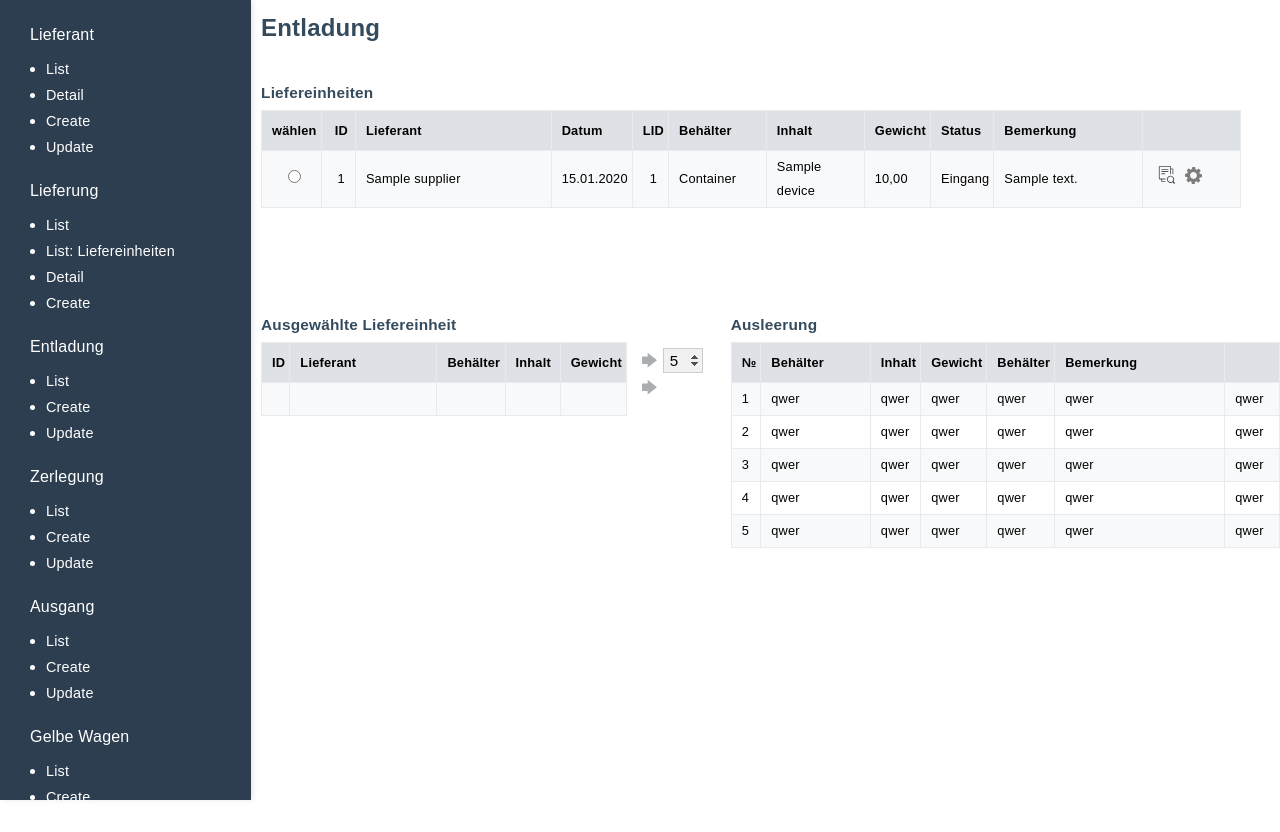
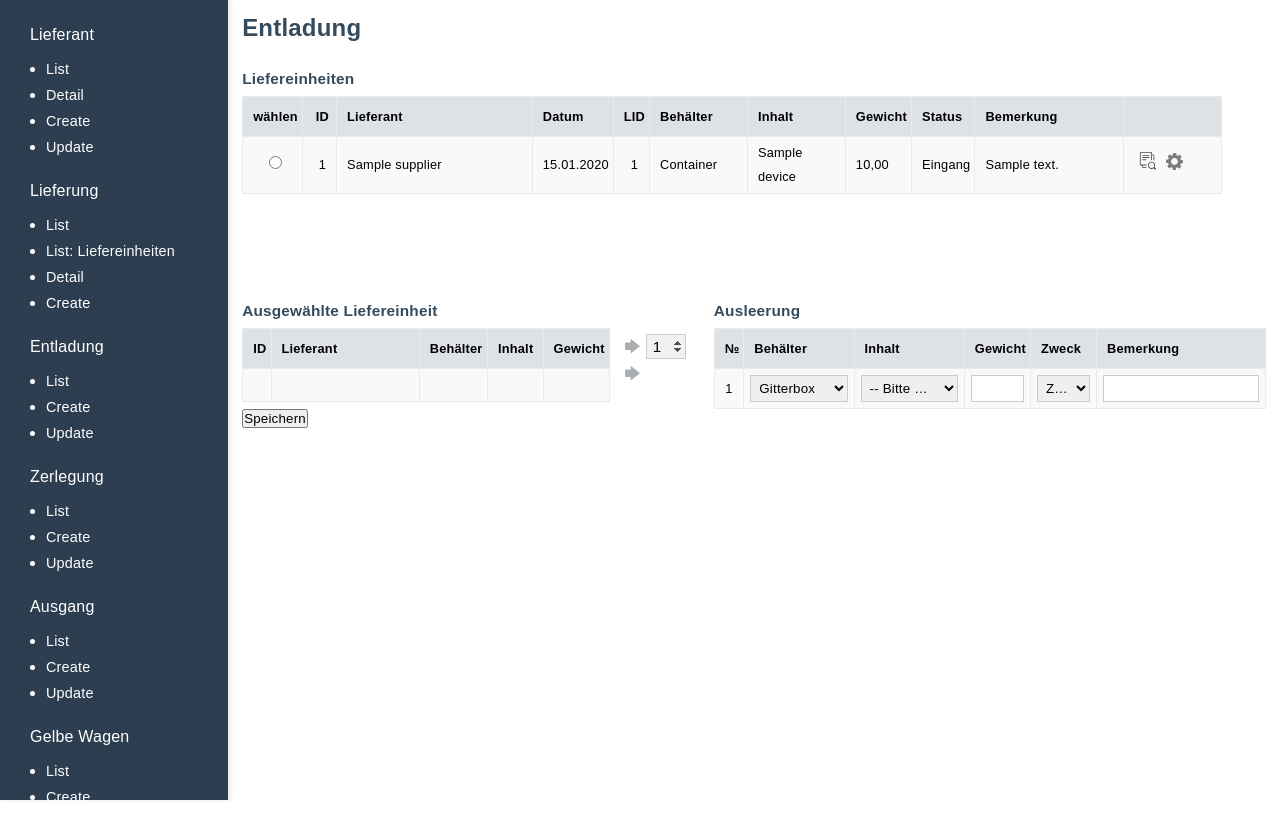
Before and after one commit to mivinkler/recycling, a Django app: page /warenwirtschaft/unloading/create/ in a window 1280 px wide. Run offline with Django 5.2, Linux system fonts and the light colour scheme; tables that the repository leaves empty hold one stand-in row (values such as "Sample post"); lists and menus that the app fills with data are empty.

Commit message:
die Seite "unloading" angelegt

```diff
--- a/warenwirtschaft/static/styles.css
+++ b/warenwirtschaft/static/styles.css
@@ -6,23 +6,23 @@
   letter-spacing: 0.2px;
 }
 
-.container {
+body {
   height: 100vh;
   display: flex;
-  gap: 10px;
 }
 
 main {
   display: flex;
   flex-direction: column;
   height: 100%;
-  width: 100%;
+  margin: 0 14px;
+  width: auto;
 }
 
 /* ======  Sitebar ====== */
 
 .sidebar {
-  width: 300px;
+  width: 260px;
   height: 100%;
   background-color: #2c3e50;
   color: white;
@@ -425,3 +425,17 @@
 .row-counter input[type=number]::-webkit-outer-spin-button {
   opacity: 1;
 }
+
+.table-input td {
+  height: 36px;
+  padding: 6px;
+}
+
+.table-input select,
+.table-input input {
+  padding: 4px;
+  width: 100%;
+  height: 100%;
+  border: 1px solid #ccc;
+  outline: none;
+}
--- a/warenwirtschaft/templates/base.html
+++ b/warenwirtschaft/templates/base.html
@@ -14,7 +14,6 @@
     <link rel="manifest" href="{% static 'icons/site.webmanifest' %}">
 </head>
 <body>
-    <div class="container">
     <aside class="sidebar">
         <nav class="left_menu">
             <div>
@@ -74,7 +73,6 @@
     <main>
         {% block content %}{% endblock %}
     </main>
-    </div>
     {% block extra_js %}{% endblock %}
 </body>
 </html>
--- a/warenwirtschaft/templates/supplier/supplier_create.html
+++ b/warenwirtschaft/templates/supplier/supplier_create.html
@@ -15,7 +15,7 @@
                 {% for field in form %}
                 <div class="flex form-row-supplier">
                     <label for="{{ field.id_for_label }}" class="form-label">{{ field.label }}</label>
-                    {{ field }} <!--label -->
+                    {{ field }} <!--Input -->
                     {% if field.errors %}
                     <div class="text-danger">
                         {{ field.errors|striptags }}
--- a/warenwirtschaft/templates/unloading/unloading_create.html
+++ b/warenwirtschaft/templates/unloading/unloading_create.html
@@ -8,6 +8,13 @@
 {% block title %}{{ _("Einheiten") }}{% endblock %}
 
 {% block content %}
+<form method="post">
+    {% csrf_token %}
+
+    <div class="form-errors">
+        {{ form.non_field_errors }}
+        {{ form.errors }}
+    </div>
 
     <div class="table-name">Entladung</div>
 
@@ -32,16 +39,17 @@
 
             <tbody class="table-content">
                 {% for item in page_obj %}
-            <tr data-item-id="{{ item.id }}" class="item-row">
-                <td class="text-center"><input type="radio" name="item" data-item-id="{{ item.id }}" onclick="updateSelectedItem(this)"></td>
-
+                <tr class="item-row">
+                    <td class="text-center">
+                        <input type="radio" name="delivery_unit" value="{{ item.id }}" onclick="updateSelectedItem(this)">
+                    </td>
                     <td class="text-center item-id">{{ item.id }}</td>
                     <td class="item-supplier">{{ item.delivery.supplier.name }}</td>
                     <td>{{ item.delivery.delivery_date|date:"d.m.Y" }}</td>
                     <td class="text-center item-delivery-id">{{ item.delivery_id }}</td>
                     <td class="item-container">{{ item|getattr:"get_delivery_type_display" }}</td>
                     <td class="item-content">{{ item.device }}</td>
-                <td class="item-weight">{{ item.weight }} </td>
+                    <td class="item-weight">{{ item.weight }}</td>
                     <td class="item-status">{{ item|getattr:"get_status_display" }}</td>
                     <td class="note-column" title="{{ item.note }}">{{ item.note }}</td>
                     <td class="suppler-icons">
@@ -71,7 +79,6 @@
                     <th style="width: 15%">Gewicht</th>
                 </tr>
             </thead>
-
             <tbody class="table-content">
                 <tr>
                     <td id="selected-id">&nbsp;</td>
@@ -86,7 +93,7 @@
         <div class="row-counter">
             <p>
                 <span>🡆</span>
-            <input type="number" id="row-counter" value="5" min="1" max="30" onchange="unload()">
+                <input type="number" id="row-counter" value="1" min="1" max="30">
                 <span>🡆</span>
             </p>
         </div>
@@ -95,68 +102,88 @@
             <caption><p>Ausleerung</p></caption>
             <thead>
                 <tr class="table-content-title">
-                <th style="width: 3.5%">&#8470;</th>
+                    <th style="width: 5%" class="text-center">&#8470;</th>
                     <th style="width: 20%">Behälter</th>
-                <th style="width: 6%">Inhalt</th>
-                <th style="width: 3.5%">Gewicht</th>
-                <th style="width: 10%">Behälter</th>
+                    <th style="width: 20%">Inhalt</th>
+                    <th style="width: 10%">Gewicht</th>
+                    <th style="width: 12%">Zweck</th>
                     <th style="width: 200px">Bemerkung</th>
-                <th style="width: 10%"></th> <!-- actions -->
                 </tr>
             </thead>
-        <tbody class="table-content row-height" id="table-body">
-            <!-- JavaScript -->
+            <tbody class="table-content table-input" id="table-body">
+                <!-- js -->
             </tbody>
         </table>
+    </div>
+
+    <button type="submit">Speichern</button>
+</form>
 
 <script>
-        function unload() {
-            var rowCount = document.getElementById('row-counter').value;
-            var tbody = document.getElementById('table-body');
+    function updateSelectedItem(radioButton) {
+        const selectedRow = radioButton.closest('tr');
 
-            tbody.innerHTML = '';
+        document.getElementById('selected-id').textContent = selectedRow.querySelector('.item-id').textContent.trim();
+        document.getElementById('selected-supplier').textContent = selectedRow.querySelector('.item-supplier').textContent.trim();
+        document.getElementById('selected-container').textContent = selectedRow.querySelector('.item-container').textContent.trim();
+        document.getElementById('selected-content').textContent = selectedRow.querySelector('.item-content').textContent.trim();
+        document.getElementById('selected-weight').textContent = selectedRow.querySelector('.item-weight').textContent.trim();
+    }
 
-            for (var i = 0; i < rowCount; i++) {
-                var row = document.createElement('tr');
 
-                row.innerHTML = `
-                    <td>${i + 1}</td>
-                    <td>qwer</td>
-                    <td>qwer</td>
-                    <td>qwer</td>
-                    <td>qwer</td>
-                    <td>qwer</td>
-                    <td>qwer</td>
+</script>
+<script>
+    document.getElementById('row-counter').addEventListener('input', function() {
+        updateTableRows(parseInt(this.value));
+    });
+
+    function updateTableRows(rowsCount) {
+        var tableBody = document.getElementById('table-body');
+        var currentRows = tableBody.getElementsByTagName('tr');
+
+        // Wenn es mehr Zeilen als nötig gibt, werden zusätzlichen Zeilen löscht
+        while (currentRows.length > rowsCount) {
+            tableBody.removeChild(currentRows[currentRows.length - 1]);
+        }
+
+        // Wenn weniger Zeilen als nötig gibt, werden die fehlenden Zeilen hinzugefügt
+        while (currentRows.length < rowsCount) {
+            var newRow = document.createElement('tr');
+            newRow.innerHTML = `
+                <td class="text-center">${currentRows.length + 1}</td>
+                <td>
+                    <select name="unload_type">
+                        <option value="1">Gitterbox</option>
+                        <option value="2">Palette</option>
+                        <option value="3">Ohne Behälter</option>
+                    </select>
+                </td>
+                <td>
+                    <select name="device">
+                        <option selected disabled>-- Bitte wählen --</option>
+                        {% for device in devices %}
+                            <option value="{{ device.id }}">{{ device.name }}</option>
+                        {% endfor %}
+                    </select>
+                </td>
+                <td><input type="number" name="weight" min="0"></td>
+                <td>
+                    <select name="purpose">
+                        <option value="1">Zerlegung</option>
+                        <option value="2">Reparatur</option>
+                        <option value="3">Entsorgung</option>
+                    </select>
+                </td>
+                <td><input type="text" name="note"></td>
             `;
-
-                tbody.appendChild(row);
+            tableBody.appendChild(newRow);
         }
     }
 
-        unload();
+    // Beim Laden der Seite eine Zeile hinzufügen
+    document.addEventListener('DOMContentLoaded', function() {
+        updateTableRows(1);
+    });
 </script>
 
-<script>
-    function updateSelectedItem(radioButton) {
-
-        var itemId = radioButton.getAttribute('data-item-id');
-        var selectedRow = document.querySelector(`tr[data-item-id="${itemId}"]`);
-
-        var id = selectedRow.querySelector('.item-id').textContent;
-        var supplier = selectedRow.querySelector('.item-supplier').textContent;
-        var container = selectedRow.querySelector('.item-container').textContent;
-        var content = selectedRow.querySelector('.item-content').textContent;
-        var weight = selectedRow.querySelector('.item-weight').textContent;
-
-        document.getElementById('selected-id').textContent = id;
-        document.getElementById('selected-supplier').textContent = supplier;
-        document.getElementById('selected-container').textContent = container;
-        document.getElementById('selected-content').textContent = content;
-        document.getElementById('selected-weight').textContent = weight;
-    }
-</script>
-
-
-</div>
-
 {% endblock %}
--- a/warenwirtschaft/views/delivery/delivery_create_view.py
+++ b/warenwirtschaft/views/delivery/delivery_create_view.py
@@ -2,6 +2,7 @@
 from django.views.generic.edit import CreateView
 from warenwirtschaft.models import Delivery
 from warenwirtschaft.forms import DeliveryForm
+from warenwirtschaft.models import Device
 
 
 class DeliveryCreateView(CreateView):
@@ -9,5 +10,10 @@
     template_name = "delivery/delivery_create.html"
     form_class = DeliveryForm
 
+    def get_context_data(self, **kwargs):
+        context = super().get_context_data(**kwargs)
+        context['devices'] = Device.objects.all()
+        return context
+
     def get_success_url(self):
         return reverse_lazy("delivery_create")
--- a/warenwirtschaft/views/unloading/unloading_create_view.py
+++ b/warenwirtschaft/views/unloading/unloading_create_view.py
@@ -1,24 +1,43 @@
-from django.views.generic import ListView
+from django.views.generic import TemplateView
 from django.core.paginator import Paginator
-from warenwirtschaft.models import DeliveryUnits
+from django.urls import reverse_lazy
+from django.shortcuts import redirect, get_object_or_404
+from warenwirtschaft.models import DeliveryUnits, Device, Unloading
+from warenwirtschaft.forms import UnloadingFormSet
 
-class UnloadingCreateView(ListView):
-    model = DeliveryUnits
+
+class UnloadingCreateView(TemplateView):
     template_name = "unloading/unloading_create.html"
-    context_object_name = "unloading_units"
-
-    def get_queryset(self):
-        # gibt die Objekte mit Status 1 zurück
-        return DeliveryUnits.objects.filter(status=1)
+    success_url = reverse_lazy('unloading_create')
 
     def get_context_data(self, **kwargs):
-        context = super().get_context_data(**kwargs)
-        context["delivery_types"] = DeliveryUnits.DELIVERY_TYPE_CHOICES
-        context["statuses"] = DeliveryUnits.STATUS_CHOICES
+        formset = UnloadingFormSet(queryset=Unloading.objects.none())
+        devices = Device.objects.all()
 
-        paginator = Paginator(self.get_queryset(), 6)
-        page_number = self.request.GET.get("page", 1)
-        page_obj = paginator.get_page(page_number)
+        return {
+            **super().get_context_data(**kwargs),
+            'page_obj': self.get_paginated_units(),
+            'formset': formset,
+            'devices': devices,
+        }
 
-        context["page_obj"] = page_obj
-        return context
+    def get_paginated_units(self):
+        return Paginator(
+            DeliveryUnits.objects.filter(status=1).order_by('id'), 6
+        ).get_page(self.request.GET.get("page", 1))
+
+    def post(self, request):
+        delivery_unit = get_object_or_404(DeliveryUnits, id=request.POST.get("delivery_unit"))
+
+        formset = UnloadingFormSet(request.POST)
+
+        if formset.is_valid():
+            unloadings = formset.save(commit=False)
+            for unloading in unloadings:
+                unloading.delivery_unit = delivery_unit
+                unloading.supplier = delivery_unit.delivery.supplier
+                unloading.save()
+
+            return redirect(self.success_url)
+        else:
+            return self.render_to_response(self.get_context_data(formset=formset))
```
Also changed, not shown: warenwirtschaft/forms.py (+18 -2 lines), warenwirtschaft/models.py (+27 -0 lines), warenwirtschaft/templates/unloading/unloading_create_copy.html (added, +89 -0 lines), warenwirtschaft/migrations/0002_alter_deliveryunits_delivery_and_more.py (added), warenwirtschaft/migrations/0003_unloading_supplier.py (added). Lines whose indentation alone changed are shown as unchanged.
